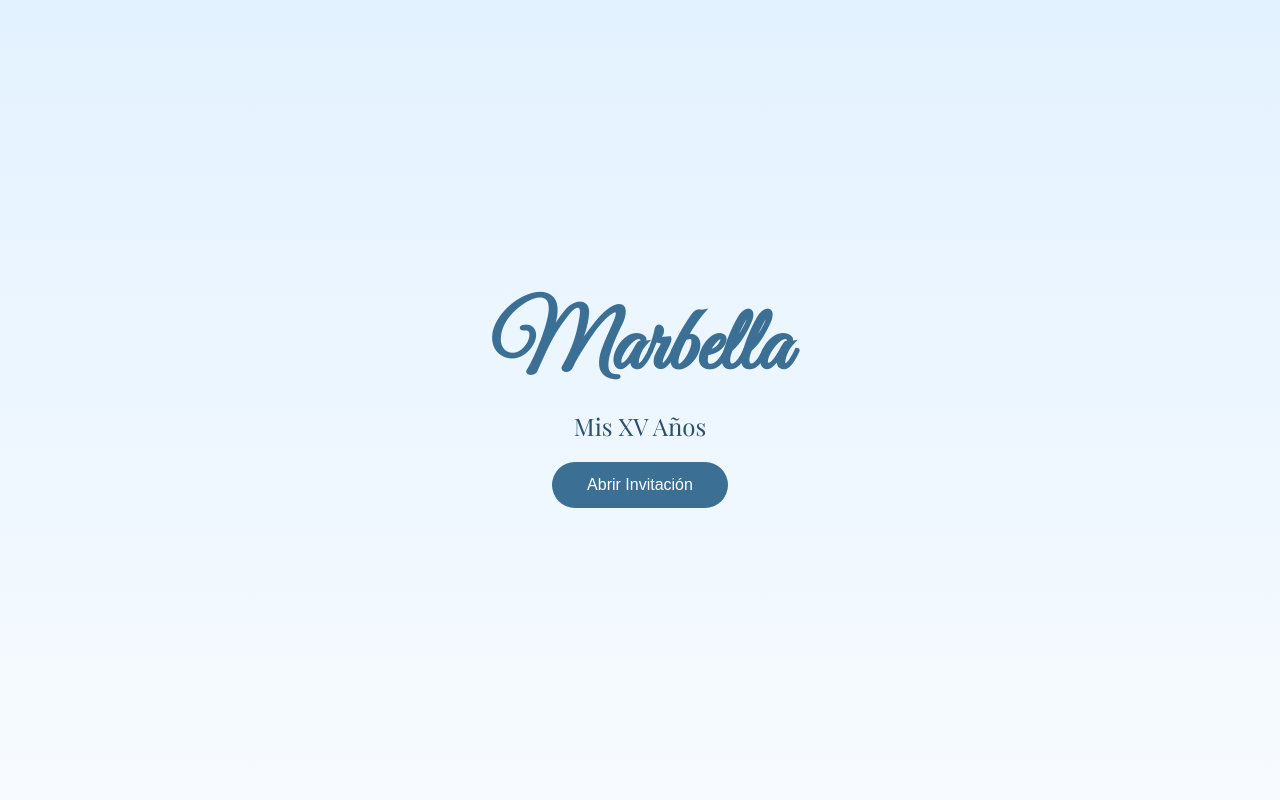
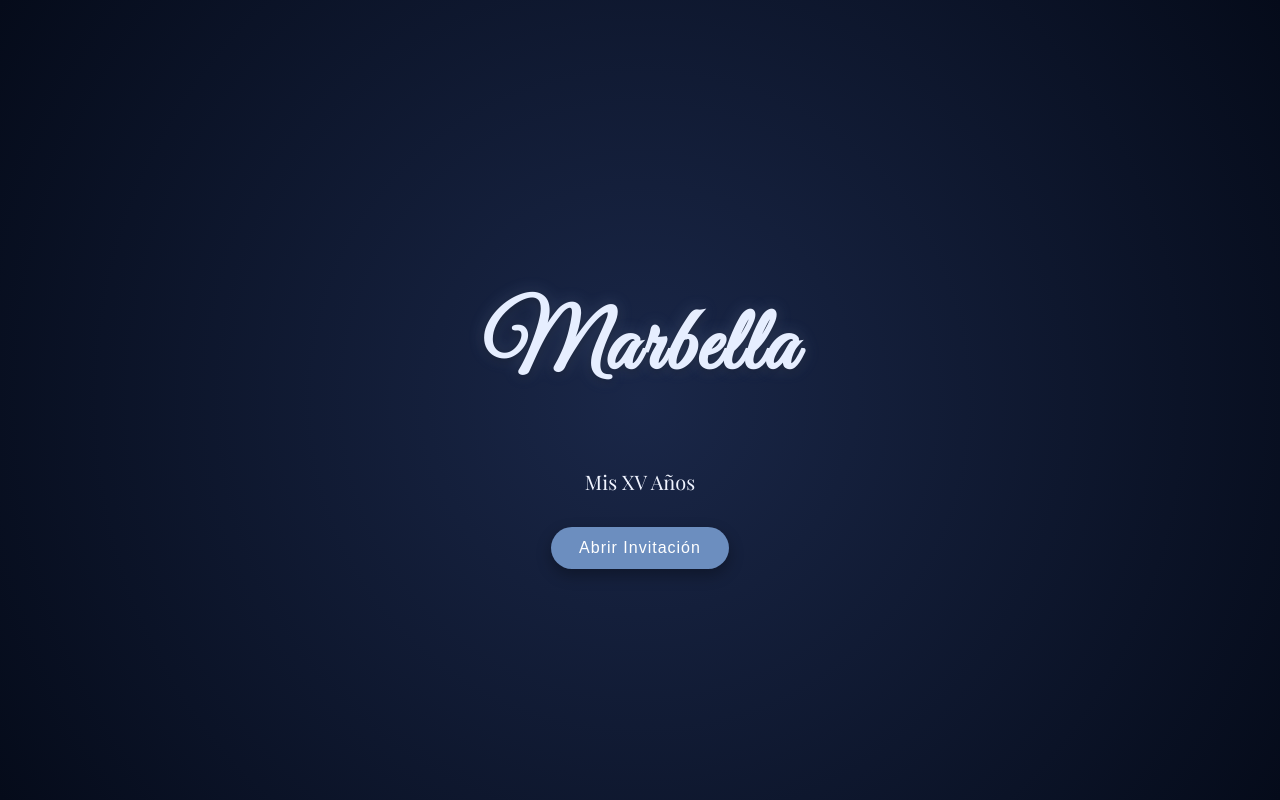
Before and after one commit to miguelangelcalvomartinez32-byte/invitacion-xv, a plain HTML site: page index.html in a window 1280 px wide. Shown: the top 800 px of the page. Drawn offline with nearby package versions, Linux system fonts and the light colour scheme.

Commit message:
Add files via upload

```diff
--- a/index.html
+++ b/index.html
@@ -13,12 +13,21 @@
 
 <body>
 
-<!-- 🎬 PANTALLA DE ENTRADA -->
+<!-- ✨ PARTICULAS -->
+<div class="magia" id="magia"></div>
+
+<!-- 👗 PRINCESA -->
+<img src="assets/princesa.png" class="princesa">
+
+<!-- 🏰 CASTILLO -->
+<img src="assets/castillo.png" class="castillo">
+
+<!-- 🎬 INICIO -->
 <div id="inicio">
     <div class="entrada">
-        <h1>Marbella</h1>
+        <h1 class="titulo">Marbella</h1>
         <p>Mis XV Años</p>
-        <button onclick="entrar()">Abrir Invitación</button>
+        <button class="btn-entrar" onclick="entrar()">Abrir Invitación</button>
     </div>
 </div>
 
@@ -37,12 +46,11 @@
 <section class="bloque">
     <p class="frase grande">
         Te doy gracias Señor con todo mi corazón por permitirme llegar a este momento.
-        Yo proclamaré todas tus maravillas hoy y siempre.
     </p>
 </section>
 
 <section class="bloque">
-    <h1>Marbella</h1>
+    <h1 class="titulo">Marbella</h1>
     <p class="sub">Mis XV Años</p>
 </section>
 
@@ -66,19 +74,16 @@
 
 <section class="bloque">
     <h2>01 de Agosto de 2026</h2>
-    <p id="cuenta"></p>
+    <p id="cuenta" class="cuenta"></p>
 </section>
 
 <section class="bloque">
     <h2>⛪ Ceremonia</h2>
     <p>Catedral de Tehuacán</p>
     <p>1:00 PM</p>
+    <p class="direccion">C. 1 Sur 101, Tehuacán</p>
 
-    <p class="direccion">
-        C. 1 Sur 101, Centro, Tehuacán, Puebla
-    </p>
-
-    <a class="btn" href="https://www.google.com/maps?q=C. 1 Sur 101, Centro de la Ciudad, 75700 Tehuacán, Pue." target="_blank">
+    <a class="btn" href="https://www.google.com/maps?q=Tehuacán Puebla" target="_blank">
         Ver ubicación
     </a>
 </section>
@@ -88,18 +93,13 @@
     <p>Salón de eventos</p>
     <p>3:00 PM</p>
 
-    <p class="direccion">
-        Boulevard Socorro Romero Sánchez #117<br>
-        San Lorenzo Teotipilco, Tehuacán, Puebla
-    </p>
-
-    <a class="btn" href="https://www.google.com/maps/search/?api=1&query=Salon+Real+de+Guille+San+Lorenzo+Tehuacan" target="_blank">
-    Ver ubicación
-</a>
+    <a class="btn" href="#">
+        Ver ubicación
+    </a>
 </section>
 
 <section class="bloque final">
-    <h1>Te esperamos</h1>
+    <h1 class="titulo">Te esperamos 👑</h1>
 </section>
 
 </div>
--- a/script.js
+++ b/script.js
@@ -1,56 +1,58 @@
-const musica = document.getElementById("musica");
-const boton = document.querySelector(".musica");
-const icono = document.getElementById("icono");
+const musica=document.getElementById("musica");
+const icono=document.getElementById("icono");
+let reproduciendo=false;
 
-let reproduciendo = false;
-
-/* 🎬 entrar */
 function entrar(){
-    document.getElementById("inicio").style.display = "none";
+    let inicio=document.getElementById("inicio");
+    inicio.style.opacity="0";
+    setTimeout(()=>inicio.style.display="none",1000);
     iniciarMusica();
 }
 
-/* 🎵 música */
 function toggleMusica(){
     if(!reproduciendo){
         iniciarMusica();
     }else{
         musica.pause();
-        boton.classList.remove("playing");
-        icono.innerHTML = "▶";
-        reproduciendo = false;
+        icono.innerHTML="▶";
+        reproduciendo=false;
     }
 }
 
 function iniciarMusica(){
-    musica.volume = 0;
+    musica.volume=0;
     musica.play();
 
-    let vol = 0;
-    let fade = setInterval(()=>{
-        if(vol < 0.8){
-            vol += 0.05;
-            musica.volume = vol;
-        }else{
-            clearInterval(fade);
-        }
+    let vol=0;
+    let fade=setInterval(()=>{
+        if(vol<0.8){
+            vol+=0.05;
+            musica.volume=vol;
+        }else clearInterval(fade);
     },200);
 
-    boton.classList.add("playing");
-    icono.innerHTML = "⏸";
-    reproduciendo = true;
+    icono.innerHTML="⏸";
+    reproduciendo=true;
+}
+
+/* partículas */
+const magia=document.getElementById("magia");
+
+for(let i=0;i<50;i++){
+    let p=document.createElement("div");
+    p.classList.add("particula");
+    p.style.left=Math.random()*100+"vw";
+    p.style.animationDuration=(Math.random()*4+3)+"s";
+    magia.appendChild(p);
 }
 
 /* contador */
-const cuenta = document.getElementById("cuenta");
-const fecha = new Date("August 1, 2026 13:00:00").getTime();
+const cuenta=document.getElementById("cuenta");
+const fecha=new Date("August 1, 2026 13:00:00").getTime();
 
 setInterval(()=>{
-    let ahora = new Date().getTime();
-    let diff = fecha - ahora;
-
-    let d = Math.floor(diff/(1000*60*60*24));
-    let h = Math.floor((diff%(1000*60*60*24))/(1000*60*60));
-
-    cuenta.innerHTML = `${d} días · ${h} hrs`;
+    let diff=fecha-new Date().getTime();
+    let d=Math.floor(diff/(1000*60*60*24));
+    let h=Math.floor((diff%(1000*60*60*24))/(1000*60*60));
+    cuenta.innerHTML=`${d} días · ${h} hrs`;
 },1000);
--- a/style.css
+++ b/style.css
@@ -1,16 +1,59 @@
 body{
     margin:0;
     font-family:'Playfair Display', serif;
-    color:#2c4f6b;
-    background:#f4f9ff;
+    background: radial-gradient(circle at top, #1a2748, #050b1a);
+    color:white;
+    overflow-x:hidden;
 }
 
-/* 🎬 pantalla inicial */
+/* ✨ partículas */
+.magia{
+    position:fixed;
+    width:100%;
+    height:100%;
+    pointer-events:none;
+}
+
+.particula{
+    position:absolute;
+    width:3px;
+    height:3px;
+    background:white;
+    border-radius:50%;
+    opacity:0.5;
+    animation: subir linear infinite;
+}
+
+@keyframes subir{
+    from{transform:translateY(100vh);opacity:0;}
+    50%{opacity:1;}
+    to{transform:translateY(-10vh);opacity:0;}
+}
+
+/* 👗 princesa */
+.princesa{
+    position:fixed;
+    bottom:0;
+    right:0;
+    width:220px;
+    opacity:0.9;
+}
+
+/* 🏰 castillo */
+.castillo{
+    position:fixed;
+    bottom:0;
+    left:0;
+    width:260px;
+    opacity:0.15;
+}
+
+/* 🎬 inicio */
 #inicio{
     position:fixed;
     width:100%;
     height:100vh;
-    background: linear-gradient(to bottom, #e3f2ff, #f7fbff);
+    background: radial-gradient(circle,#1a2748,#050b1a);
     display:flex;
     justify-content:center;
     align-items:center;
@@ -21,127 +64,182 @@ body{
     text-align:center;
 }
 
-.entrada h1{
-    font-family:'Great Vibes', cursive;
+/* ✨ título elegante */
+.titulo{
+    font-family:'Great Vibes';
     font-size:90px;
-    color:#3b6f94;
+    color:#e6eeff;
+
+    letter-spacing:2px;
+
+    text-shadow:
+        0 2px 10px rgba(0,0,0,0.4),
+        0 0 15px rgba(168,200,255,0.25);
 }
 
-.entrada p{
-    font-size:24px;
-    margin-bottom:20px;
-}
-
-.entrada button{
+/* botón bonito */
+.btn-entrar{
+    margin-top:20px;
     padding:14px 35px;
     border:none;
     border-radius:30px;
-    background:#3b6f94;
+    background:#6C8EBF;
     color:white;
     font-size:16px;
     cursor:pointer;
+    transition:0.3s;
+}
+
+.btn-entrar:hover{
+    transform:translateY(-2px);
+    box-shadow:0 10px 20px rgba(0,0,0,0.3);
 }
 
 /* contenedor */
 .contenedor{
     max-width:700px;
     margin:auto;
-    padding:30px 15px;
+    padding:30px;
 }
 
 /* bloques */
 .bloque{
-    padding:40px 20px;
-    margin:20px 0;
+    margin:25px 0;
+    padding:40px 30px;
 
-    background:
-    radial-gradient(circle at top left, #d6ecff, transparent),
-    radial-gradient(circle at bottom right, #eaf4ff, transparent),
-    linear-gradient(to bottom, #e3f2ff, #f7fbff);
+    background:rgba(255,255,255,0.08);
+    border-radius:25px;
 
-    border-radius:20px;
-    box-shadow:0 8px 20px rgba(0,0,0,0.05);
-    text-align:center;
+    border:1px solid rgba(255,255,255,0.15);
+
+    backdrop-filter: blur(8px);
+
+    transition: all 0.3s ease;
 }
 
-/* nombre */
-h1{
-    font-family:'Great Vibes', cursive;
-    font-size:80px;
-    color:#3b6f94;
-    margin:0;
+/* efecto elegante al pasar mouse */
+.bloque:hover{
+    transform:translateY(-4px);
+    box-shadow:0 10px 30px rgba(0,0,0,0.4);
+}
+/* textos */
+h2,p,.sub,.frase{
+    color:#f0f4ff;
 }
 
-/* subtitulo */
-.sub{
-    font-size:24px;
-    letter-spacing:3px;
+.direccion{
+    color:#cbd6ff;
 }
 
-/* títulos */
-h2{
-    font-size:30px;
-    margin-bottom:10px;
+.cuenta{
+    font-size:28px;
+    font-weight:bold;
 }
 
-/* texto */
-p{
-    font-size:20px;
-    margin:5px 0;
+/* botones internos */
+.btn{
+    display:inline-block;
+    margin-top:10px;
+    padding:10px 20px;
+    background:#6C8EBF;
+    color:white;
+    border-radius:25px;
+    text-decoration:none;
 }
 
-/* frase */
-.frase{
-    font-size:24px;
-    line-height:1.6;
-}
-
-.grande{
-    font-size:28px;
-}
-
-/* dirección */
-.direccion{
-    font-size:16px;
-    color:#555;
-    margin-top:10px;
-}
-
-/* botón */
-.btn{
-    display:inline-block;
-    margin-top:15px;
-    padding:10px 20px;
-    border-radius:25px;
-    background:#3b6f94;
-    color:white;
-    text-decoration:none;
-    font-size:16px;
-}
-
-/* botón música */
+/* música */
 .musica{
     position:fixed;
     top:20px;
     right:20px;
-    width:55px;
-    height:55px;
-    background:#3b6f94;
-    color:white;
+    width:50px;
+    height:50px;
+    background:#6C8EBF;
     border-radius:50%;
     display:flex;
     justify-content:center;
     align-items:center;
     cursor:pointer;
-    box-shadow:0 5px 15px rgba(0,0,0,0.2);
+}
+/* centra todo el contenido */
+.contenedor{
+    max-width:700px;
+    margin:0 auto;
+    padding:40px 20px;
+    text-align:center;
 }
 
-.musica.playing{
-    animation: pulso 1.5s infinite;
+/* centra bloques */
+.bloque{
+    text-align:center;
 }
 
-@keyframes pulso{
-    0%{transform:scale(1);}
-    50%{transform:scale(1.15);}
-    100%{transform:scale(1);}
+/* centra textos */
+h1, h2, p{
+    text-align:center;
 }
+
+p{
+    font-size:20px;
+    line-height:1.7;
+    margin:8px 0;
+}
+
+h2{
+    margin-bottom:10px;
+    letter-spacing:1px;
+}
+.btn, .btn-entrar{
+    background:#6C8EBF;
+    color:white;
+    border-radius:30px;
+    padding:12px 28px;
+
+    font-weight:500;
+    letter-spacing:1px;
+
+    box-shadow:0 6px 15px rgba(0,0,0,0.3);
+    transition:0.3s;
+}
+
+.btn:hover, .btn-entrar:hover{
+    transform:translateY(-2px);
+    box-shadow:0 10px 20px rgba(0,0,0,0.4);
+}
+.bloque:not(.final)::after{
+    content:"";
+    display:block;
+    width:60px;
+    height:2px;
+    background:rgba(255,255,255,0.2);
+    margin:20px auto 0;
+    border-radius:2px;
+}
+/* ✨ animación base */
+.fade{
+    opacity:0;
+    transform:translateY(30px) scale(0.98);
+    transition:
+        opacity 0.8s ease,
+        transform 0.8s ease;
+}
+
+/* cuando aparece */
+.fade.visible{
+    opacity:1;
+    transform:translateY(0) scale(1);
+}
+
+/* delay progresivo */
+.fade:nth-child(1){ transition-delay: 0.1s; }
+.fade:nth-child(2){ transition-delay: 0.2s; }
+.fade:nth-child(3){ transition-delay: 0.3s; }
+.fade:nth-child(4){ transition-delay: 0.4s; }
+.fade:nth-child(5){ transition-delay: 0.5s; }
+.fade:nth-child(6){ transition-delay: 0.6s; }
+.fade:nth-child(7){ transition-delay: 0.7s; }
+
+/* hover elegante */
+.bloque:hover{
+    transform:translateY(-5px) scale(1.01);
+}
```
Also changed, not shown: assets/carroza.png (added), assets/castillo.png (added), assets/princesa.png (added).
